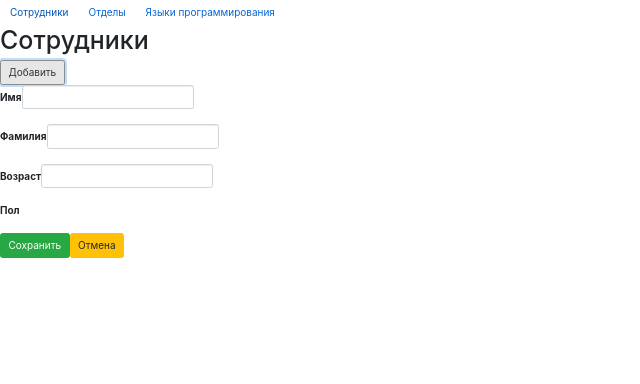
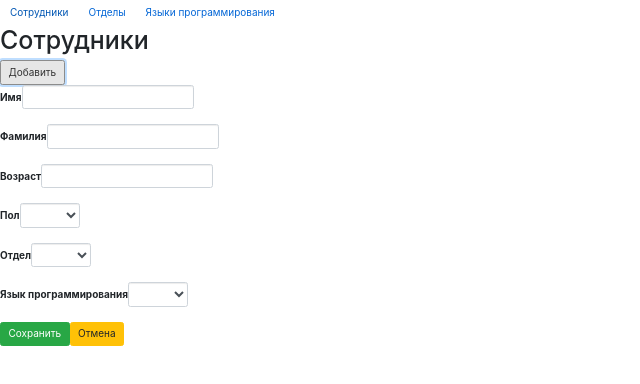
Before and after one commit to savvakek228/ArtsofteTestApp, an Angular app in the folder ArtsofteMain/ClientApp/: page / in a window 1280 px wide. Both pictures are taken after a click on the button "Добавить". Shown: the top 384 px of the page, without its empty margins (0-640 px from the left). Built offline with nearby package versions, Linux system fonts and the light colour scheme.

Commit message:
коммит

```diff
--- a/ArtsofteMain/ClientApp/src/app/employees/emps.component.html
+++ b/ArtsofteMain/ClientApp/src/app/employees/emps.component.html
@@ -25,10 +25,32 @@
   <div class="form-group">
     <label>Пол</label>
     <label>
-      <mat-form-field>
-
-      </mat-form-field>
+      <select class="form-control" [(ngModel)]="employee.gender">
+        <option *ngFor="let gender of genders" [value]="gender.value">
+          {{gender.name}}
+        </option>
+      </select>
     </label>
+  </div>
+  <div class="form-group">
+  <label>Отдел</label>
+  <label>
+    <select class="form-control" [(ngModel)]="employee.gender">
+      <option *ngFor="let gender of genders" [value]="gender.value">
+        {{gender.name}}
+      </option>
+    </select>
+  </label>
+  </div>
+  <div class="form-group">
+  <label>Язык программирования</label>
+  <label>
+    <select class="form-control" [(ngModel)]="employee.gender">
+      <option *ngFor="let gender of genders" [value]="gender.value">
+        {{gender.name}}
+      </option>
+    </select>
+  </label>
   </div>
   <div>
     <input type="button" value="Сохранить" (click)="submit()" class="btn btn-success"/>
--- a/ArtsofteMain/ClientApp/src/app/employees/emps.component.ts
+++ b/ArtsofteMain/ClientApp/src/app/employees/emps.component.ts
@@ -2,6 +2,10 @@ import {Component, OnInit} from "@angular/core";
 import {employeeService} from "./employee.service";
 import {Employee} from "./employee";
 
+interface Gender {
+  name: string,
+  value: boolean
+}
 
 @Component({
   selector: 'emps',
@@ -9,11 +13,12 @@ import {Employee} from "./employee";
   providers: [employeeService]
 
 })
+
 export class empsComponent implements OnInit{
   employee: Employee = new Employee();
   employees: Employee[];
   tableMode: boolean = true;
-  genders: ["Мужчина", "Женщина"];
+  genders: Gender[] = [{name: "Муж", value: true}, {name: "Жен",value:false}];
 
   constructor(private employeeService: employeeService) {
 
```
